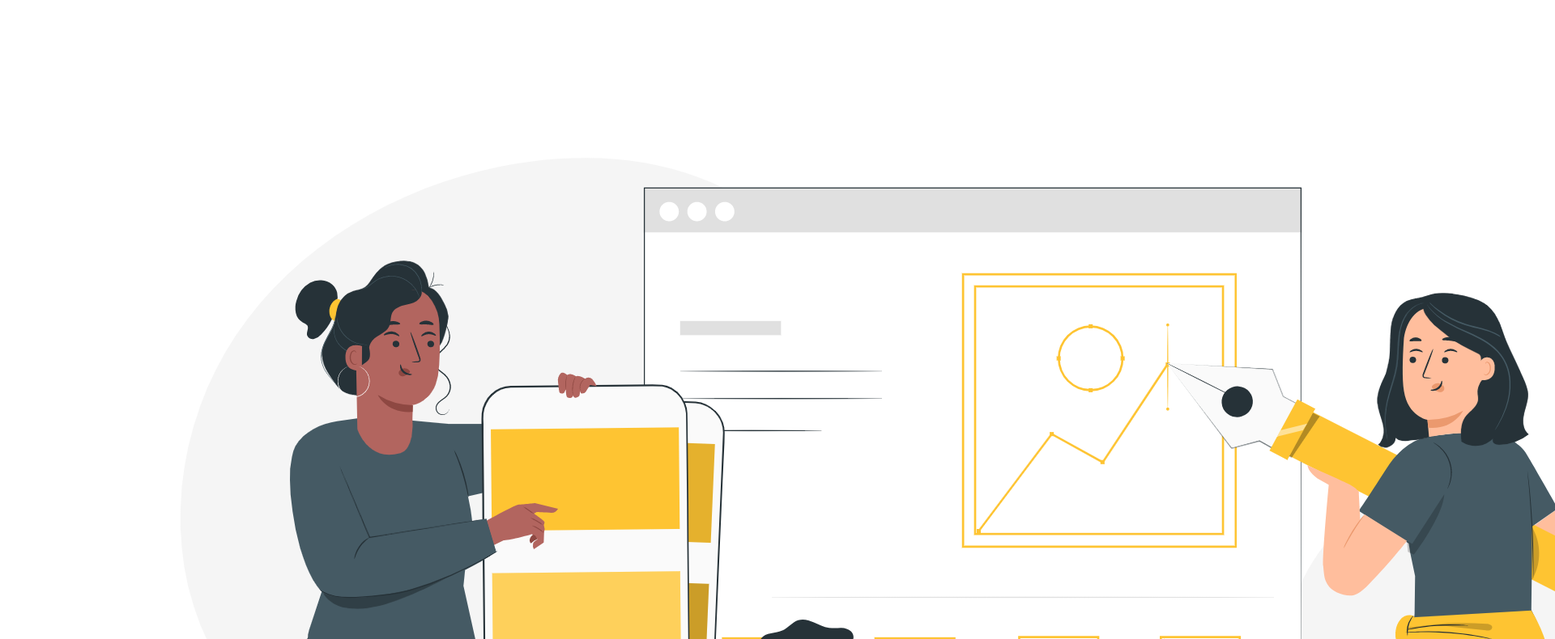
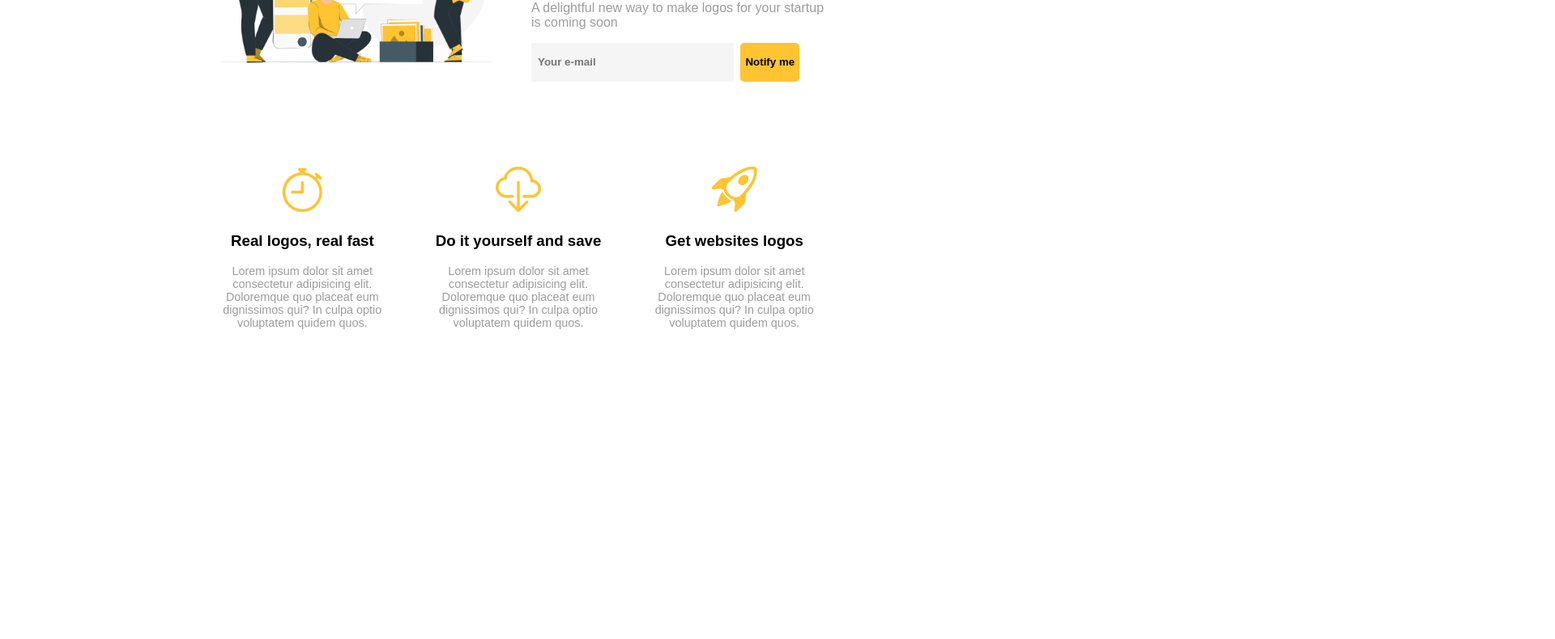
Before and after one commit to Tabares7/learning-sass, a website: page index.html in a window 1280 px wide. Shown: the part 281-1071 px from the top of the page at 81% size, 1920 px wide, since content can reach past the window. After the commit the page ends 800 px from the top, so only its background shows below. Drawn offline with nearby package versions, Linux system fonts and the light colour scheme.

Commit message:
Adding boostrap icons

```diff
--- a/index.html
+++ b/index.html
@@ -4,12 +4,18 @@
     <meta charset="UTF-8" />
     <meta http-equiv="X-UA-Compatible" content="IE=edge" />
     <meta name="viewport" content="width=device-width, initial-scale=1.0" />
-    <title>Document</title>
-    <link rel="stylesheet" href="css/styles.css">
+    <title>Landing Page Designcore</title>
+    <link rel="stylesheet" href="css/styles.css" />
+    <!--? BOOTSTRAP ICONS LINK-->
+    <link
+      rel="stylesheet"
+      href="https://cdn.jsdelivr.net/npm/bootstrap-icons@1.10.3/font/bootstrap-icons.css"
+    />
   </head>
+
   <body>
     <header class="header">
-      <div class="header__logo">coredesign</div>
+      <div class="header__logo">designcore</div>
       <nav class="nav">
         <ul class="nav__menu">
           <li class="nav__menu__link"><a href="#" class="link">About</a></li>
@@ -17,34 +23,70 @@
         </ul>
       </nav>
     </header>
+
+    <!--? WELCOME SECTION-->
     <section class="welcome">
+      <!--? WELCOME IMAGE-->
       <div class="welcome__img">
-        <img
-          src="img/Design team-pana.png"
-        />
+        <img src="img/Design team-pana.png" />
       </div>
+      <!--? WELCOME TEXT-->
       <div class="welcome__text">
-        <h1 class="welcome__title">
+        <h1 class="welcome__text__title">
           Get the image of your startup in 60 seconds
         </h1>
-        <p class="welcome__description">
+        <p class="welcome__text__description">
           A delightful new way to make logos for your startup is coming soon
         </p>
-        <form action="" class="welcome__form">
+        <form action="" class="welcome__text__form">
           <input
             type="email"
             name="email"
             id="email"
             placeholder="Your e-mail"
-            class="welcome__form__input"
+            class="welcome__text__form__input"
           />
           <input
             type="submit"
             value="Notify me"
-            class="welcome__form__submit"
+            class="welcome__text__form__submit"
           />
         </form>
       </div>
     </section>
+
+    <!--? FAST ABOUT CARDS SECTION-->
+    <section class="fast-cards">
+      <div class="fast-cards__card">
+        <i class="bi bi-stopwatch fast-cards__card__icon"></i>
+        <h3 class="fast-cards__card__title">Real logos, real fast</h3>
+        <p class="fast-cards__card__description">
+          Lorem ipsum dolor sit amet consectetur adipisicing elit. Doloremque
+          quo placeat eum dignissimos qui? In culpa optio voluptatem quidem
+          quos.
+        </p>
+      </div>
+
+      <div class="fast-cards__card">
+        <i class="bi bi-cloud-download fast-cards__card__icon"></i>
+        <h3 class="fast-cards__card__title">Do it yourself and save</h3>
+        <p class="fast-cards__card__description">
+          Lorem ipsum dolor sit amet consectetur adipisicing elit. Doloremque
+          quo placeat eum dignissimos qui? In culpa optio voluptatem quidem
+          quos.
+        </p>
+      </div>
+
+      <div class="fast-cards__card">
+        <i class="bi bi-rocket-takeoff fast-cards__card__icon"></i>
+        <h3 class="fast-cards__card__title">Get websites logos</h3>
+        <p class="fast-cards__card__description">
+          Lorem ipsum dolor sit amet consectetur adipisicing elit. Doloremque
+          quo placeat eum dignissimos qui? In culpa optio voluptatem quidem
+          quos.
+        </p>
+      </div>
+
+    </section>
   </body>
 </html>
--- a/package.json
+++ b/package.json
@@ -19,5 +19,8 @@
   "homepage": "https://github.com/Tabares7/learning-sass#readme",
   "devDependencies": {
     "sass": "^1.57.1"
+  },
+  "dependencies": {
+    "bootstrap-icons": "^1.10.3"
   }
 }
--- a/sass/styles.scss
+++ b/sass/styles.scss
@@ -1,8 +1,21 @@
-$orange-color:#ffa60d;
+$orange-color:#fec432;
+$dark-color: #10100f;
+$gray-color:#9c9c9c;
+@import url('https://fonts.googleapis.com/css2?family=Lato:ital,wght@0,900;1,900&family=Montserrat:ital,wght@0,100;0,300;0,500;0,900;1,300;1,500&display=swap');
+
 
 body {
-  width: 75vw;
+  width: 60vw;
   margin: 0 auto;
+  font-family: 'Monserrat' ,sans-serif;
+
+  @media (max-width:390px) {
+    width: 100vw;
+  }
+}
+
+section{
+    margin-bottom: 3rem;
 }
 
 .header {
@@ -17,6 +30,7 @@ body {
     font-weight: bolder;
     font-size: 1.5rem;
     color: $orange-color;
+    font-family: "Lato",sans-serif;
   }
 
   .nav {
@@ -30,10 +44,91 @@ body {
             list-style: none;
 
         .link{
-            color: black;
+            color: $dark-color;
             text-decoration: none;
         }
       }
     }
   }
 }
+
+.welcome{
+    display: flex;
+    align-items: center;
+    justify-content: center;
+   // background-color: aquamarine;
+    gap: 2rem;
+
+    &__img{
+        flex:2;
+
+        img{
+            width: 100%;
+            height: auto;
+        }
+    }
+
+    &__text{
+        flex: 2;
+        display: flex;
+        flex-direction: column;
+        justify-content: center;
+
+        &__title{
+            color: $dark-color;
+            font-size: 2.7rem;
+            margin: 0;
+            padding: 0;
+        }
+
+        &__description{
+            color: $gray-color;
+        }
+        &__form{
+            display: flex;
+            gap: 0.5rem;
+            width: 90%;
+
+            &__input{
+                flex: 4;
+                height: 2rem;
+                border: none;
+                background-color: #e9e9e975;
+                padding: .5rem;
+                font-weight: 600;
+            }
+            &__submit{
+                flex: 1;
+                border: none;
+                background-color: $orange-color;
+                border-radius: .3rem;
+                font-weight: 600;
+            }
+        }
+    }
+}
+
+.fast-cards{
+    display: flex;
+    gap: 2rem;
+
+    &__card{
+        text-align: center;
+
+        &__icon{
+            margin-bottom: 1rem;
+            font-size: 3.5rem;
+            color: $orange-color;
+            font-weight: bolder;
+        }
+
+        &__title{
+            font-weight: 800;
+        }
+
+        &__description{
+            color: $gray-color;
+            font-size: .9rem;
+        }
+    }
+}
```
Also changed, not shown: css/styles.css, 2 other files.
